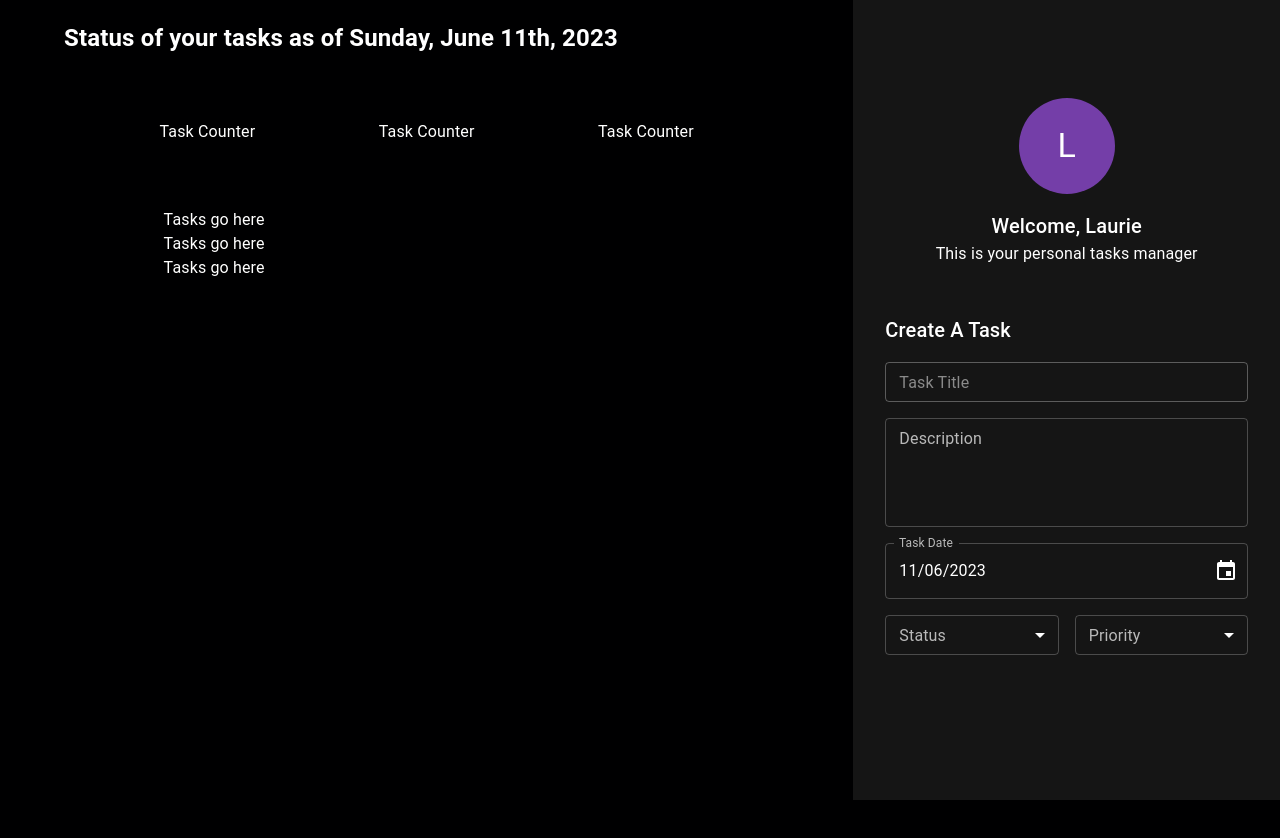
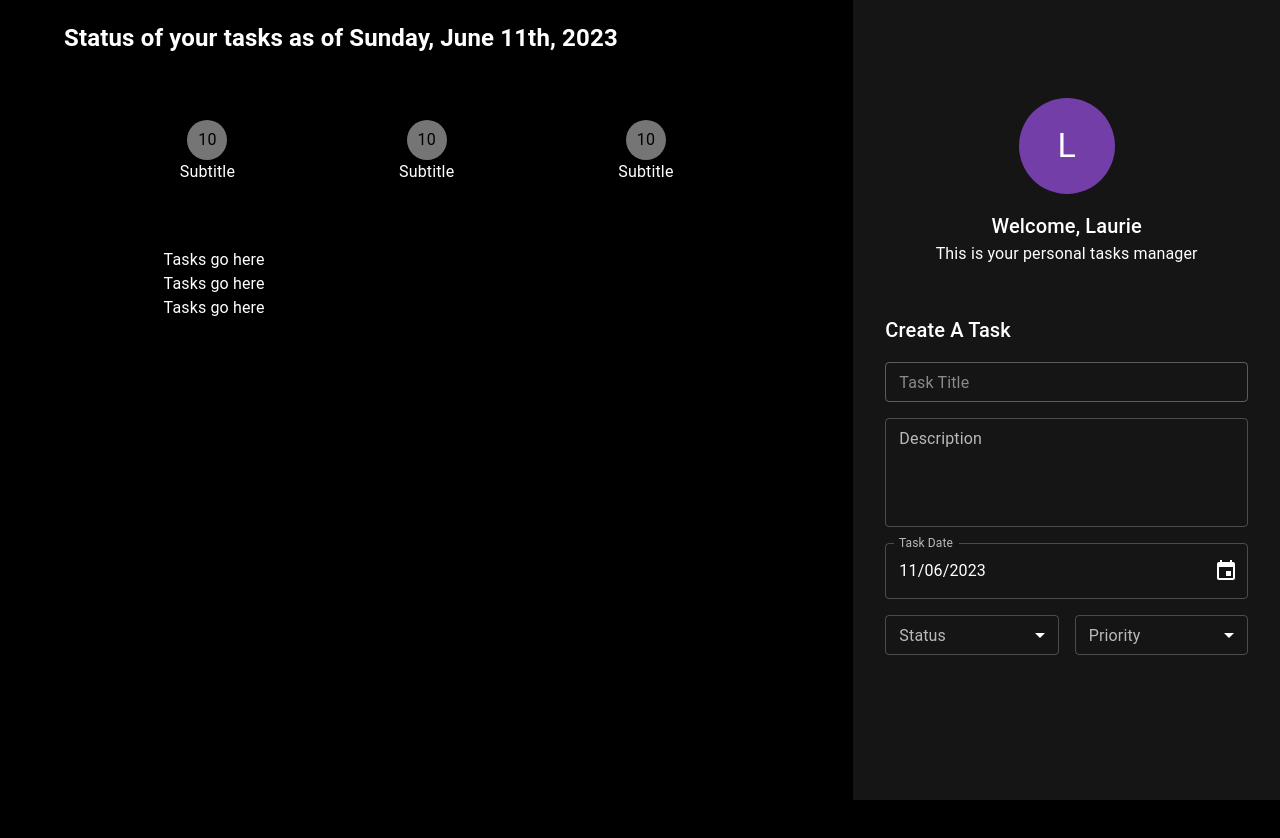
Before and after one commit to laurieroy/ts-tasks, a React (Create React App) app: page / in a window 1280 px wide. Shown: the top 838 px of the page. Built offline with nearby package versions, Linux system fonts and the light colour scheme.

Commit message:
Add TaskCounter component to taskArea

```diff
--- a/src/components/taskArea/taskArea.tsx
+++ b/src/components/taskArea/taskArea.tsx
@@ -1,6 +1,7 @@
 import React, { FC, ReactElement } from 'react';
 import { Box, Grid } from '@mui/material';
 import { format } from 'date-fns';
+import { TaskCounter } from '../taskCounter/taskCounter';
 
 export const TaskArea: FC = (): ReactElement => {
   return (
@@ -26,9 +27,9 @@ export const TaskArea: FC = (): ReactElement => {
           xs={12}
           mb={8}
         >
-          <Box>Task Counter</Box>
-          <Box>Task Counter</Box>
-          <Box>Task Counter</Box>
+          <TaskCounter />
+          <TaskCounter />
+          <TaskCounter />
         </Grid>
         <Grid
           item
--- /dev/null
+++ b/src/components/taskCounter/taskCounter.tsx
@@ -0,0 +1,20 @@
+import React, { FC, ReactElement } from 'react';
+import { Avatar, Box, Grid, Typography } from '@mui/material';
+
+export const TaskCounter = () => {
+  return (
+    <>
+      <Box
+        display="flex"
+        flexDirection="column"
+        justifyContent="center"
+        alignItems="center"
+      >
+        <Avatar>
+          <Typography>10</Typography>
+        </Avatar>
+        <Typography>Subtitle</Typography>
+      </Box>
+    </>
+  );
+};
```
